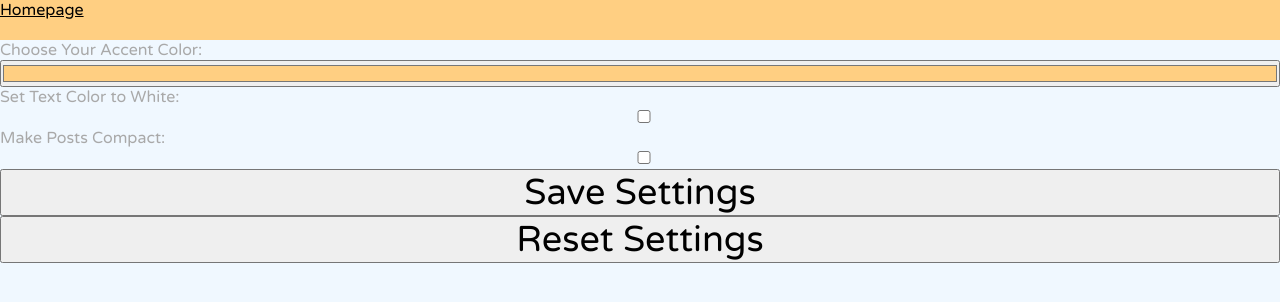
After one commit to portrik/fake-a-gram, a PHP site: page /settings.php in a window 1280 px wide. The commit adds this page. Shown: the top 302 px of the page. Run offline with PHP 8.4, Linux system fonts and the light colour scheme.

Commit message:
Added Settings Page

```diff
--- a/css/style.css
+++ b/css/style.php
@@ -1,3 +1,32 @@
+<?php
+    header('Content-type: text/css; charset: UTF-8;');
+    session_start();
+    $accent = '#FFCF82';
+    $compact = false;
+    $whiteText = false;
+
+    if (isset($_SESSION["accentColor"]))
+    {
+        $accent = $_SESSION["accentColor"];
+    }
+
+    if (isset($_SESSION["compact"]))
+    {
+        if ($_SESSION["compact"] === 'on')
+        {
+            $compact = true;
+        }
+    }
+
+    if (isset($_SESSION["textColor"]))
+    {
+        if ($_SESSION["textColor"] === 'on')
+        {
+            $whiteText = true;
+        }
+    }
+?>
+
 body {
     margin: 0;
     padding: 0;
@@ -10,7 +39,7 @@ a {
 }
 
 nav {
-    background: #FFCF82;
+    background: <?php echo($accent) ?>;
     height: 5vh;
 }
 
--- a/index.php
+++ b/index.php
@@ -50,7 +50,7 @@
         <meta content="text/html; charset=UTF-8">
 
         <!-- Default CSS styling -->
-        <link rel="stylesheet" href="/css/style.css">
+        <link rel="stylesheet" href="/css/style.php">
 
         <!-- Loads CSS styling based on system preference -->
         <link rel="stylesheet" href="/css/darkstyle.css" media="(prefers-color-scheme: dark), (prefers-color-scheme: no-preference)">
@@ -66,6 +66,7 @@
     <body>
         <nav>
             <a href="/">Homepage</a>
+            <a href="/settings.php">Settings</a>
             <?php
                 if(isset($_SESSION["username"]))
                 {
--- /dev/null
+++ b/js/settingsPage.js
@@ -0,0 +1,15 @@
+function initSettings () {
+    document.getElementById('settingsForm').addEventListener('submit', function (e) {
+
+
+        settingsValidation();
+    });
+}
+
+function settingsValidation () {
+    var color = document.getElementById('accentColor').value;
+    var compact = document.getElementById('compact').checked;
+
+    console.log(color);
+    console.log(compact);
+}
--- a/login.php
+++ b/login.php
@@ -27,7 +27,7 @@
     <meta content="text/html; charset=UTF-8">
 
     <!-- Default CSS styling -->
-    <link rel="stylesheet" href="/css/style.css">
+    <link rel="stylesheet" href="/css/style.php">
 
     <!-- Loads CSS styling based on system preference -->
     <link rel="stylesheet" href="/css/darkstyle.css" media="(prefers-color-scheme: dark), (prefers-color-scheme: no-preference)">
--- a/logout.php
+++ b/logout.php
@@ -3,7 +3,7 @@
 
     if(isset($_SESSION["username"]))
     {
-        session_destroy();
+        unset($_SESSION["username"]);
     }
 
     header('Location: /');
--- a/register.php
+++ b/register.php
@@ -25,7 +25,7 @@
     <meta content="text/html; charset=UTF-8">
 
     <!-- Default CSS styling -->
-    <link rel="stylesheet" href="/css/style.css">
+    <link rel="stylesheet" href="/css/style.php">
 
     <!-- Loads CSS styling based on system preference -->
     <link rel="stylesheet" href="/css/darkstyle.css" media="(prefers-color-scheme: dark), (prefers-color-scheme: no-preference)">
--- /dev/null
+++ b/settings.php
@@ -0,0 +1,83 @@
+<?php
+    session_start();
+
+    if ($_SERVER["REQUEST_METHOD"] === 'POST')
+    {
+        if (isset($_POST["submit"]))
+        {
+            $_SESSION["accentColor"] = $_POST["accentColor"];
+            $_SESSION["compact"] = $_POST["compact"];
+            $_SESSION["textColor"] = $_POST["textColor"];
+        }
+        else if (isset($_POST["reset"]))
+        {
+            unset($_SESSION["accentColor"]);
+            unset($_SESSION["compact"]);
+            unset($_SESSION["textColor"]);
+        }
+
+        header('Location: /');
+    }
+?>
+
+<!DOCTYPE html>
+
+<html lang="en">
+
+<head>
+    <title>Settings - Fake-a-Gram</title>
+    <meta content="text/html; charset=UTF-8">
+
+    <!-- Default CSS styling -->
+    <link rel="stylesheet" href="/css/style.php">
+
+    <!-- Loads CSS styling based on system preference -->
+    <link rel="stylesheet" href="/css/darkstyle.css" media="(prefers-color-scheme: dark), (prefers-color-scheme: no-preference)">
+    <link rel="stylesheet" href="/css/lightstyle.css" media="(prefers-color-scheme: light)">
+
+    <!-- Custom Google Font -->
+    <link href="https://fonts.googleapis.com/css?family=Varela+Round&display=swap" rel="stylesheet">
+
+    <!-- Custom JS -->
+    <script src="js/settingsPage.js"></script>
+</head>
+
+<body>
+    <nav>
+        <a href="/">Homepage</a>
+        <?php
+            if (isset($_SESSION["username"]))
+            {
+                echo('<a href="/post.php">Add Post</a>');
+                echo('<a id="username">'. $_SESSION["username"] .'</a>');
+                echo('<a href="logout.php">Logout</a>');
+            }
+        ?>
+    </nav>
+    <div>
+        <div>
+            <form method="POST" action="#" id="settingsForm">
+                <label for="accentColor">Choose Your Accent Color:
+                    <input type="color" name="accentColor" id="accentColor" value="<?php echo isset($_SESSION["accentColor"]) ? $_SESSION["accentColor"] : "#FFCF82" ?>" required>
+                </label>
+                <label for="textColor">Set Text Color to White:
+                    <input type="checkbox" name="textColor" id="textColor" <?php echo isset($_SESSION["compact"]) ? "checked" : "" ?>>
+                </label>
+                <label for="compact">Make Posts Compact:
+                    <input type="checkbox" name="compact" id="compact" <?php echo isset($_SESSION["compact"]) ? "checked" : "" ?>>
+                </label>
+                <input type="submit" name="submit" id="submit" value="Save Settings">
+            </form>
+
+            <form method="POST" action="#" id="resetForm">
+                    <input type="submit" name="reset" id="reset" value="Reset Settings">
+            </form>
+        </div>
+    </div>
+
+    <script>
+        initSettings();
+    </script>
+</body>
+
+</html>
```
Also changed, not shown: post.php (+10 -2 lines), favicon.ico (added).
